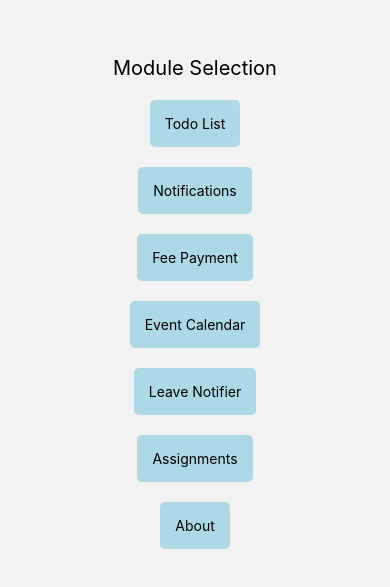
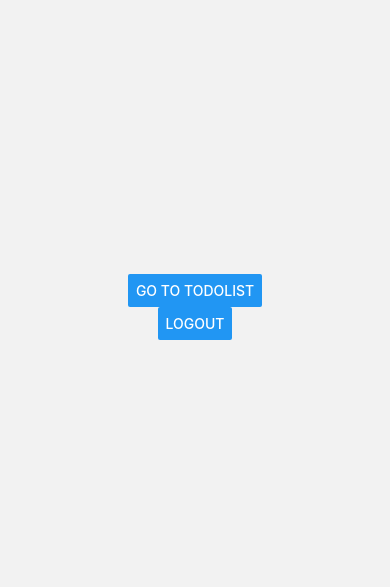
Before and after one commit to AtulVM/JCET, a React Native app: screen /Home in a window 390 px wide. Shown: the part 115-702 px from the top of the page. Built offline with nearby package versions, Linux system fonts and the light colour scheme.

Commit message:
Added logout, Home page is different page, todo list more polished

```diff
--- a/App.js
+++ b/App.js
@@ -1,3 +1,4 @@
+
 import { StatusBar } from 'expo-status-bar';
 import React from 'react';
 import { View, Text, TouchableOpacity, StyleSheet } from 'react-native';
@@ -5,6 +6,7 @@ import { NavigationContainer } from '@react-navigation/native';
 import { createStackNavigator } from '@react-navigation/stack';
 import TodoList from './pages/To_do_list';
 import Login from './pages/Login';
+import Home from './pages/Home'; // Import the Home component
 
 const Stack = createStackNavigator();
 
@@ -15,7 +17,7 @@ const App = () => {
         <Stack.Screen name="Login" component={Login} />
         <Stack.Screen
           name="Home"
-          component={HomeScreen}
+          component={Home} // Use the imported Home component
           options={{ title: 'JCET COMPANION' }}
         />
         <Stack.Screen name="TodoList" component={TodoList} />
@@ -24,60 +26,4 @@ const App = () => {
   );
 };
 
-const HomeScreen = ({ navigation }) => {
-  const navigateToScreen = (screenName) => {
-    navigation.navigate(screenName);
-  };
-
-  const buttonsData = [
-    { title: 'Todo List', screen: 'TodoList' },
-    { title: 'Notifications', screen: 'Notifications' },
-    { title: 'Fee Payment', screen: 'FeePayment' },
-    { title: 'Event Calendar', screen: 'EventCalendar' },
-    { title: 'Leave Notifier', screen: 'LeaveNotifier' },
-    { title: 'Assignments', screen: 'Assignments' },
-    { title: 'About', screen: 'About' },
-  ];
-
-  return (
-    <View style={styles.container}>
-      <Text style={styles.title}>Module Selection</Text>
-      <View style={styles.buttonGrid}>
-        {buttonsData.map((button, index) => (
-          <TouchableOpacity
-            key={index}
-            style={styles.button}
-            onPress={() => navigateToScreen(button.screen)}
-          >
-            <Text>{button.title}</Text>
-          </TouchableOpacity>
-        ))}
-      </View>
-      <StatusBar style="auto" />
-    </View>
-  );
-};
-
-const styles = StyleSheet.create({
-  container: {
-    flex: 1,
-    padding: 20,
-    justifyContent: 'center',
-    alignItems: 'center',
-  },
-  title: {
-    fontSize: 20,
-    marginBottom: 10,
-  },
-  buttonGrid: {
-    alignItems: 'center', // Center the buttons horizontally
-  },
-  button: {
-    padding: 15,
-    marginVertical: 10, // Adjust the vertical gap between buttons
-    backgroundColor: 'lightblue',
-    borderRadius: 5,
-  },
-});
-
 export default App;
--- a/pages/Home.js
+++ b/pages/Home.js
@@ -0,0 +1,36 @@
+// Home.js
+import React from 'react';
+import { View, Button } from 'react-native';
+import { signOut } from "firebase/auth"; // Import signOut
+import { FIREBASE_AUTH } from '../FirebaseConfig'; // Import FIREBASE_AUTH
+
+const Home = ({ navigation }) => {
+  const auth = FIREBASE_AUTH;
+
+  const handleSignOut = async () => {
+    try {
+      await signOut(auth);
+      navigation.reset({
+        index: 0,
+        routes: [{ name: 'Login' }],
+      });
+    } catch (error) {
+      console.error(error);
+    }
+  };
+
+  return (
+    <View style={{ flex: 1, alignItems: 'center', justifyContent: 'center' }}>
+      <Button
+        title="Go to TodoList"
+        onPress={() => navigation.navigate('TodoList')}
+      />
+      <Button
+        title="Logout"
+        onPress={handleSignOut}
+      />
+    </View>
+  );
+};
+
+export default Home;
--- a/pages/Login.js
+++ b/pages/Login.js
@@ -1,21 +1,30 @@
+// Login.js
 import { View, Text, StyleSheet, TextInput, TouchableOpacity, ActivityIndicator, Button, KeyboardAvoidingView } from 'react-native';
 import React, { useState } from 'react';
 import { createUserWithEmailAndPassword, signInWithEmailAndPassword } from "firebase/auth";
 import { FIREBASE_AUTH } from '../FirebaseConfig';
+import { useNavigation } from '@react-navigation/native'; // Import useNavigation
+import { CommonActions } from '@react-navigation/native';
 
 const Login = () => {
   const [email, setEmail] = useState('');
   const [password, setPassword] = useState('');
   const [loading, setLoading] = useState(false);
   const auth = FIREBASE_AUTH;
+  const navigation = useNavigation(); // Get the navigation object
 
   const signIn = async () => {
     setLoading(true);
     try{
-        console.log("FIREBASE_AUTH:", FIREBASE_AUTH);
 
         const response = await signInWithEmailAndPassword(auth, email, password);
         console.log(response);
+        navigation.dispatch(
+          CommonActions.reset({
+            index: 0,
+            routes: [{ name: 'Home' }],
+          })
+        ); // Navigate to Home after successful login
     }   catch(error){
         console.log(error);
         alert('Sign in failed: ' + error.message)
--- a/pages/To_do_list.js
+++ b/pages/To_do_list.js
@@ -1,7 +1,10 @@
+// TodoList.js
 import React, { useState } from 'react';
-import { View, Text, TextInput, TouchableOpacity, FlatList, StyleSheet } from 'react-native';
+import { View, Text, TextInput, TouchableOpacity, FlatList, StyleSheet, SafeAreaView } from 'react-native';
+import { useNavigation } from '@react-navigation/native';
 
 const TodoList = () => {
+  const navigation = useNavigation();
   const [todos, setTodos] = useState([]);
   const [todoText, setTodoText] = useState('');
 
@@ -26,7 +29,7 @@ const TodoList = () => {
 
   const renderTodoItem = ({ item, index }) => (
     <View style={styles.todoItem}>
-      <TouchableOpacity onPress={() => toggleTodo(index)}>
+      <TouchableOpacity onPress={() => toggleTodo(index)} style={styles.todoTextContainer}>
         <Text style={[styles.todoText, item.checked && styles.checkedTodoText]}>
           {item.text}
         </Text>
@@ -41,7 +44,21 @@ const TodoList = () => {
   );
 
   return (
-    <View style={styles.container}>
+    <SafeAreaView style={styles.container}>
+      <View style={styles.header}>
+        <TouchableOpacity onPress={() => navigation.goBack()}>
+          <Text style={styles.backButton}>Back</Text>
+        </TouchableOpacity>
+        <Text style={styles.title}>Todo List</Text>
+      </View>
+      <View style={styles.todoListContainer}>
+        <FlatList
+          data={todos}
+          keyExtractor={(item, index) => `${index}`}
+          renderItem={renderTodoItem}
+        />
+      </View>
+      <View style={styles.inputContainer}>
         <TextInput
           style={styles.todoInput}
           placeholder="Add a new todo"
@@ -51,19 +68,37 @@ const TodoList = () => {
         <TouchableOpacity style={styles.addButton} onPress={addTodo}>
           <Text style={styles.buttonText}>Add Todo</Text>
         </TouchableOpacity>
-
-      <FlatList
-        data={todos}
-        keyExtractor={(item, index) => `${index}`}
-        renderItem={renderTodoItem}
-      />
       </View>
+    </SafeAreaView>
   );
 };
 
 const styles = StyleSheet.create({
   container: {
+    flex: 1,
     padding: 20,
+  },
+  header: {
+    flexDirection: 'row',
+    alignItems: 'center',
+    marginBottom: 20,
+    marginTop: 20
+  },
+  backButton: {
+    marginRight: 10,
+    fontSize: 18,
+    color: 'black',
+  },
+  title: {
+    fontSize: 24,
+    fontWeight: 'bold',
+  },
+  todoListContainer: {
+    flex: 3,
+  },
+  inputContainer: {
+    flex: 1,
+    justifyContent: 'flex-end',
   },
   todoInput: {
     height: 40,
@@ -85,7 +120,7 @@ const styles = StyleSheet.create({
   },
   todoItem: {
     flexDirection: 'row',
-    alignItems: 'flex-start', // Align items to the start of the container
+    alignItems: 'flex-start',
     marginBottom: 5,
   },
   todoTextContainer: {
@@ -108,5 +143,4 @@ const styles = StyleSheet.create({
   },
 });
 
-
 export default TodoList;
```
Lines whose indentation alone changed are shown as unchanged.
